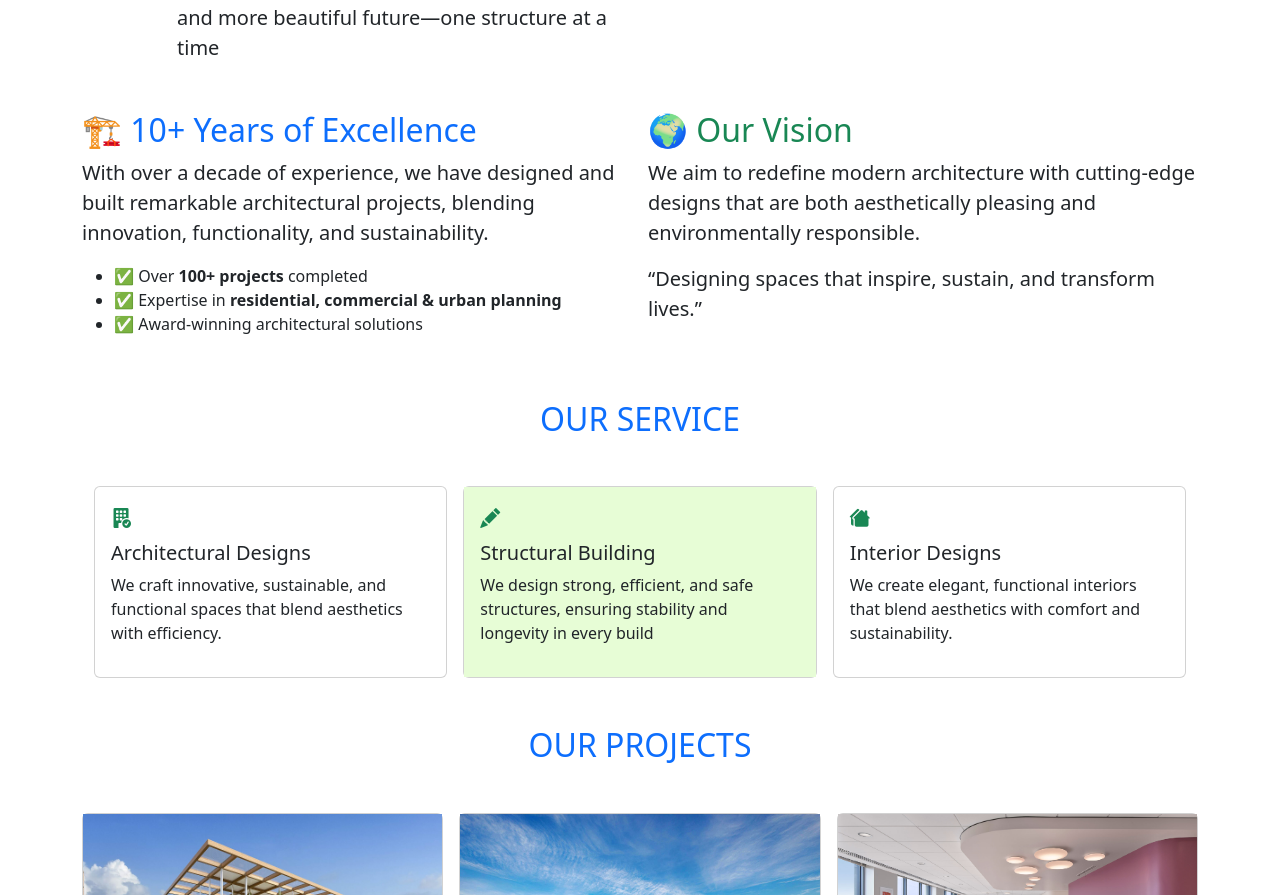
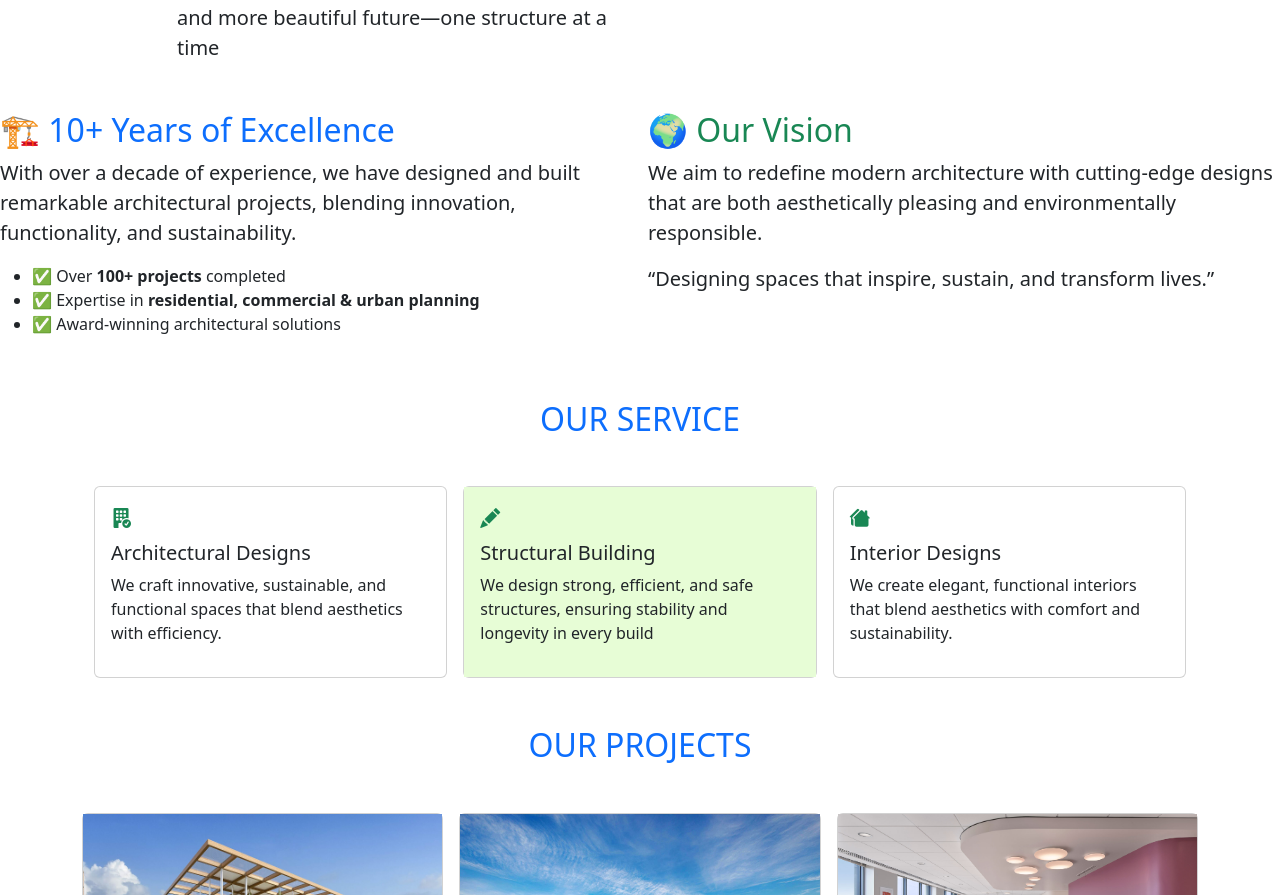
Before and after one commit to YusufRiwan/ArchVista-company, a plain HTML site: page home.html in a window 1280 px wide. Shown: the part 1063-1958 px from the top of the page. Drawn offline with nearby package versions, Linux system fonts and the light colour scheme.

Commit message:
Update home.html

```diff
--- a/home.html
+++ b/home.html
@@ -180,7 +180,7 @@
       </div>
     </div>
 
-    <div class="container my-5">
+    <div class="containerd-flex justify-content-center align-items-center my-5">
       <div class="row g-3">
         <div class="col-10 col-md-6">
           <h2 class="text-primary">🏗 10+ Years of Excellence</h2>
```
